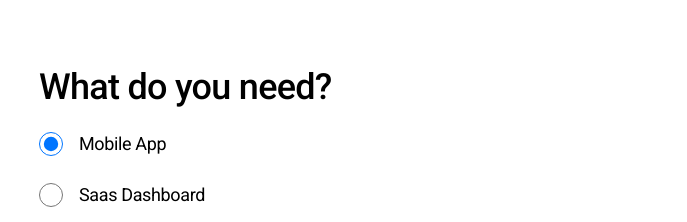
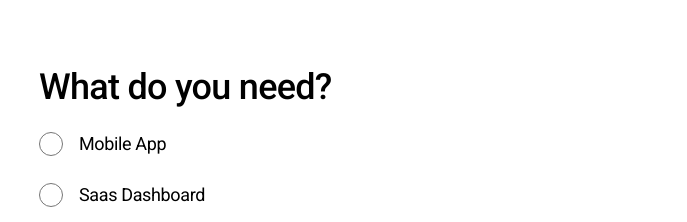
Before and after one commit to jadsonsantos/thalita-torres, a Next.js app: page /contact in a window 1280 px wide. Shown: the part 780-1002 px from the top of the page, without its empty margins (593-1280 px from the left). Built offline with nearby package versions, Linux system fonts and the light colour scheme.

Commit message:
adds react-hook-form

```diff
--- a/components/Form.js
+++ b/components/Form.js
@@ -1,46 +1,49 @@
 import styles from '../styles/Form.module.scss'
 import Input from './Input'
-import { useState } from 'react'
+import { useState, useRef } from 'react'
 import TextArea from './TextArea'
 import Radio from './Radio'
 import Label from './Label'
+import { useForm } from 'react-hook-form'
 
 const Form = () => {
-  const [name, setName] = useState('')
-  const [email, setEmail] = useState('')
-  const [company, setCompany] = useState('')
-  const [source, setSource] = useState('')
-  const [message, setMessage] = useState('')
-  const [project, setProject] = useState('Mobile App')
-  const [specificProject, setSpecificProject] = useState('')
+  const {
+    register,
+    handleSubmit,
+    reset,
+    formState: { errors },
+  } = useForm()
+  const ref = useRef(null)
+
+  const onSubmit = async (data) => {
+    console.log(data)
+  }
 
   return (
     <section className={styles.form}>
       <div className="container">
-        <form className="">
+        <form className="" onSubmit={handleSubmit(onSubmit)} noValidate>
           <Input
             label="How do you like to be called?"
             placeholder="Please insert your name here"
             id="name"
             type="text"
-            value={name}
-            setValue={setName}
+            ref={ref}
+            {...register('name')}
           />
           <Input
             label="What's your best e-mail?"
             placeholder="Please insert your e-mail here"
             id="email"
             type="email"
-            value={email}
-            setValue={setEmail}
+            {...register('email')}
           />
           <Input
             label="What's your company?"
             placeholder="Please insert your company here"
             id="company"
             type="text"
-            value={company}
-            setValue={setCompany}
+            {...register('company')}
           />
           <Label label="What do you need?" />
           <Radio
@@ -51,23 +54,20 @@ const Form = () => {
               'I’m not sure yet',
               'Other',
             ]}
-            value={project}
-            setValue={setProject}
+            {...register('project')}
           />
           <Input
             placeholder="If other, please insert your need here"
             id="specificProject"
             type="text"
-            value={specificProject}
-            setValue={setSpecificProject}
+            {...register('specificProject')}
           />
           <Input
             label="How did you find me?"
             placeholder="Google? Dribbble? Referral?"
             id="source"
             type="text"
-            value={source}
-            setValue={setSource}
+            {...register('source')}
           />
           <TextArea
             label="Tell me about your project"
@@ -75,8 +75,7 @@ const Form = () => {
             type="text"
             id="message"
             rows="3"
-            value={message}
-            setValue={setMessage}
+            {...register('message')}
           />
           <button className={styles.form__submit} type="submit">
             Let's do this!
--- a/components/Input.js
+++ b/components/Input.js
@@ -1,19 +1,22 @@
 import styles from '../styles/Input.module.scss'
 import Label from './Label'
+import { forwardRef } from 'react'
 
-const Input = ({ id, label, setValue, ...props }) => {
+const Input = forwardRef((props, ref) => {
+  const { id, label, ...otherProps } = props
+
   return (
     <>
       <Label id={id} label={label} />
       <input
         id={id}
         name={id}
-        onChange={({ target }) => setValue(target.value)}
         className={styles.input__field}
-        {...props}
+        ref={ref}
+        {...otherProps}
       />
     </>
   )
-}
+})
 
 export default Input
--- a/components/Radio.js
+++ b/components/Radio.js
@@ -1,6 +1,9 @@
 import styles from '../styles/Radio.module.scss'
+import { forwardRef } from 'react'
 
-const Radio = ({ options, value, setValue, ...props }) => {
+const Radio = forwardRef((props, ref) => {
+  const { options, ...otherProps } = props
+
   return (
     <>
       {options.map((option) => (
@@ -13,17 +16,15 @@ const Radio = ({ options, value, setValue, ...props }) => {
             id={option}
             name={option}
             type="radio"
-            value={option}
-            checked={option === value}
-            onChange={({ target }) => setValue(target.value)}
             className={styles.input__field}
-            {...props}
+            ref={ref}
+            {...otherProps}
           />
           {option}
         </label>
       ))}
     </>
   )
-}
+})
 
 export default Radio
--- a/components/TextArea.js
+++ b/components/TextArea.js
@@ -1,19 +1,22 @@
 import styles from '../styles/Input.module.scss'
 import Label from './Label'
+import { forwardRef } from 'react'
 
-const TextArea = ({ id, label, setValue, ...props }) => {
+const TextArea = forwardRef((props, ref) => {
+  const { id, label, ...otherProps } = props
+
   return (
     <>
       <Label label={label} id={id} />
       <textarea
         id={id}
         name={id}
-        onChange={({ target }) => setValue(target.value)}
         className={styles.input__field}
-        {...props}
+        ref={ref}
+        {...otherProps}
       ></textarea>
     </>
   )
-}
+})
 
 export default TextArea
--- a/package.json
+++ b/package.json
@@ -11,11 +11,13 @@
   "dependencies": {
     "@next/font": "13.0.7",
     "classnames": "^2.3.2",
+    "emailjs-com": "^3.2.0",
     "eslint": "^8.30.0",
     "eslint-config-next": "13.0.7",
     "next": "13.0.7",
     "react": "18.2.0",
     "react-dom": "18.2.0",
+    "react-hook-form": "^7.43.1",
     "sass": "^1.57.0"
   },
   "devDependencies": {
```
Also changed, not shown: 1 other file (tests, documents, lock files or other folders).
